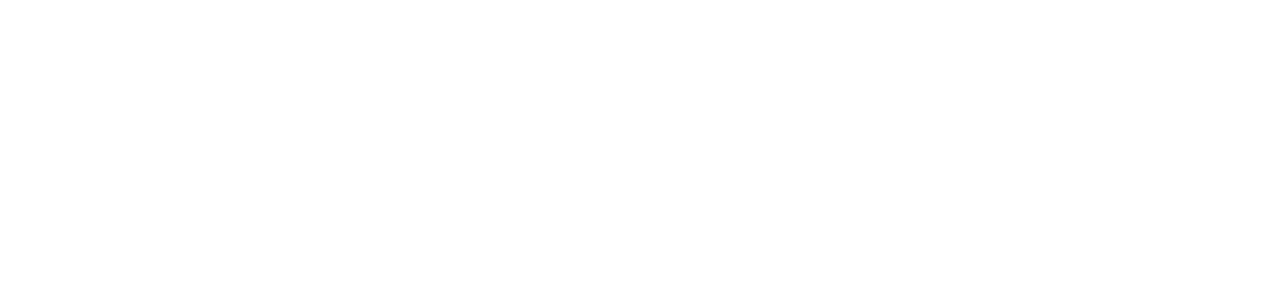
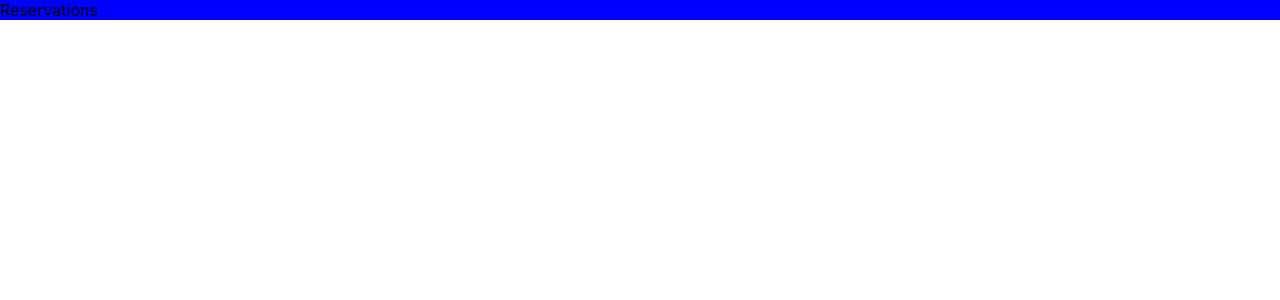
Before and after one commit to DylanLovell93/takehome-frontend, a React (Create React App) app: page /reservations in a window 1280 px wide. Before the commit this address had no page. Shown: the top 300 px of the page. Built offline with nearby package versions, Linux system fonts and the light colour scheme.

Commit message:
reservations path

```diff
--- a/src/App.js
+++ b/src/App.js
@@ -4,6 +4,7 @@
 import Restaurants from "./Pages/Restaurants/Restaurants";
 import NewRestaurant from "./Pages/NewRestaurant/NewRestaurant";
 import SingleRestaurant from "./Pages/SingleRestaurant/SingleRestaurant";
+import Reservations from "./Pages/Reservations/Reservations";
 
 const App = () => {
   return (
@@ -13,6 +14,7 @@
         <Route path="/restaurants" element={<Restaurants />} />
         <Route path="/newRestaurant" element={<NewRestaurant />} />
         <Route path="/restaurants/:id" element={<SingleRestaurant />} />
+        <Route path="/reservations" element={<Reservations />} />
       </Routes>
     </div>
   );
--- /dev/null
+++ b/src/Pages/Reservations/Reservations.css
@@ -0,0 +1,3 @@
+.Reservations {
+  background-color: blue;
+}
--- /dev/null
+++ b/src/Pages/Reservations/Reservations.js
@@ -0,0 +1,8 @@
+import "./Reservations.css";
+import React from "react";
+
+const Reservations = () => {
+  return <div className="Reservations">Reservations</div>;
+};
+
+export default Reservations;
```
